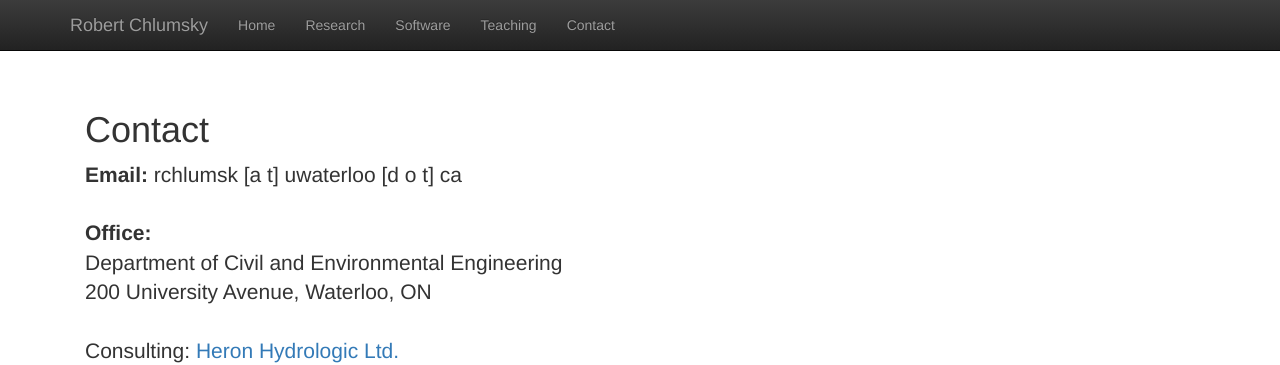
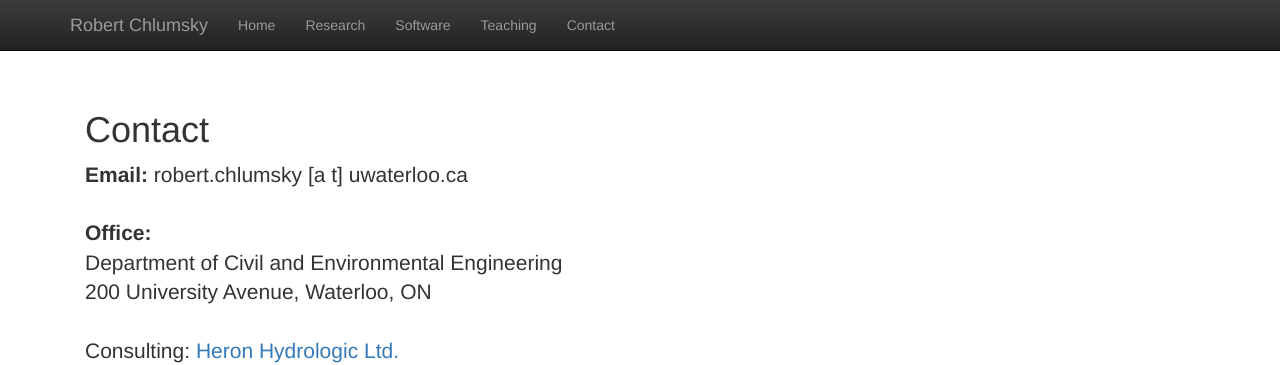
Before and after one commit to rchlumsk/rchlumsk.github.io, a Jekyll site: the page built from contact.html, in a window 1280 px wide and 1152 px high. Shown: the top 365 px of the window. Built offline with Jekyll 4.4.1, drawn with Linux system fonts in a browser that asks for light colours; nearby versions of some CDN libraries; library files that are not in the unit come from our copies.

Commit message:
updateed email in contact page

```diff
--- a/contact.html
+++ b/contact.html
@@ -6,7 +6,7 @@ title:  'Contact'
 <h1>Contact</h1>
 
 <p class="lead">
-  <strong>Email:</strong> rchlumsk [a t] uwaterloo [d o t] ca <br/>
+  <strong>Email:</strong> robert.chlumsky [a t] uwaterloo.ca <br/>
 
   <br/>
 
```
